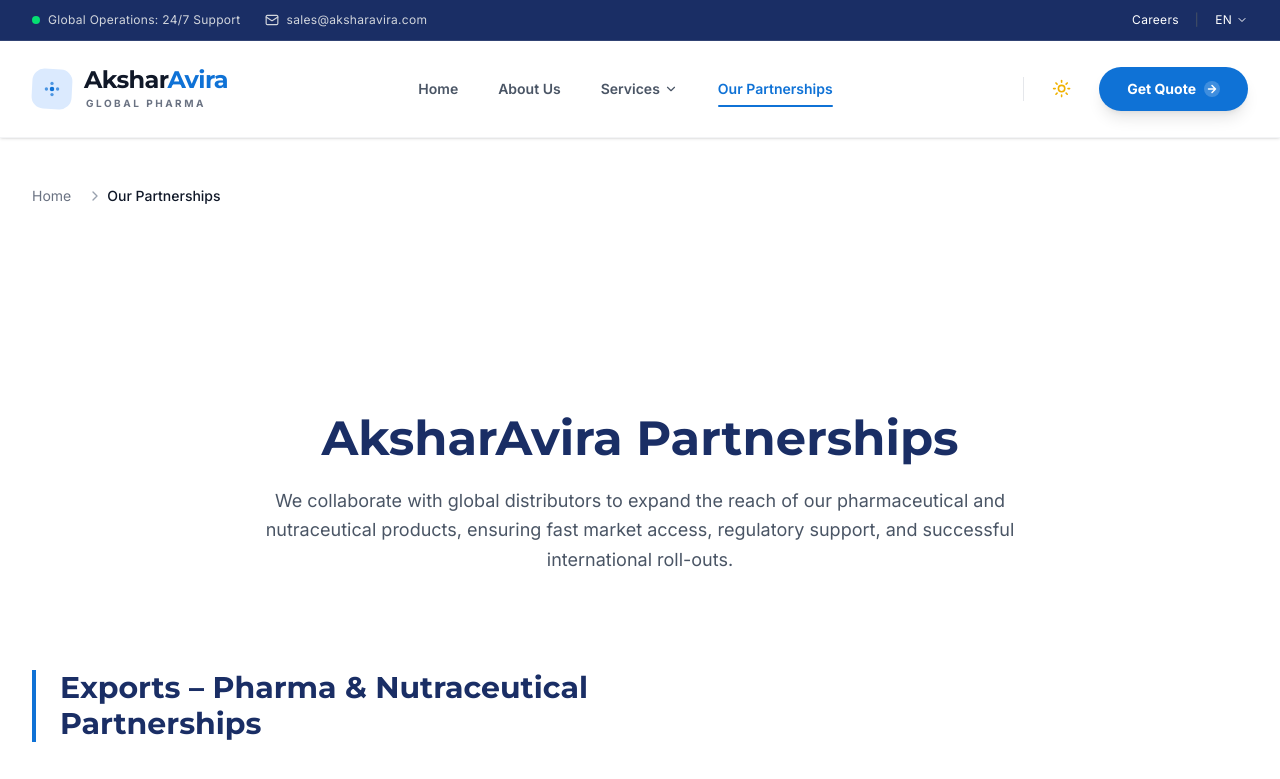
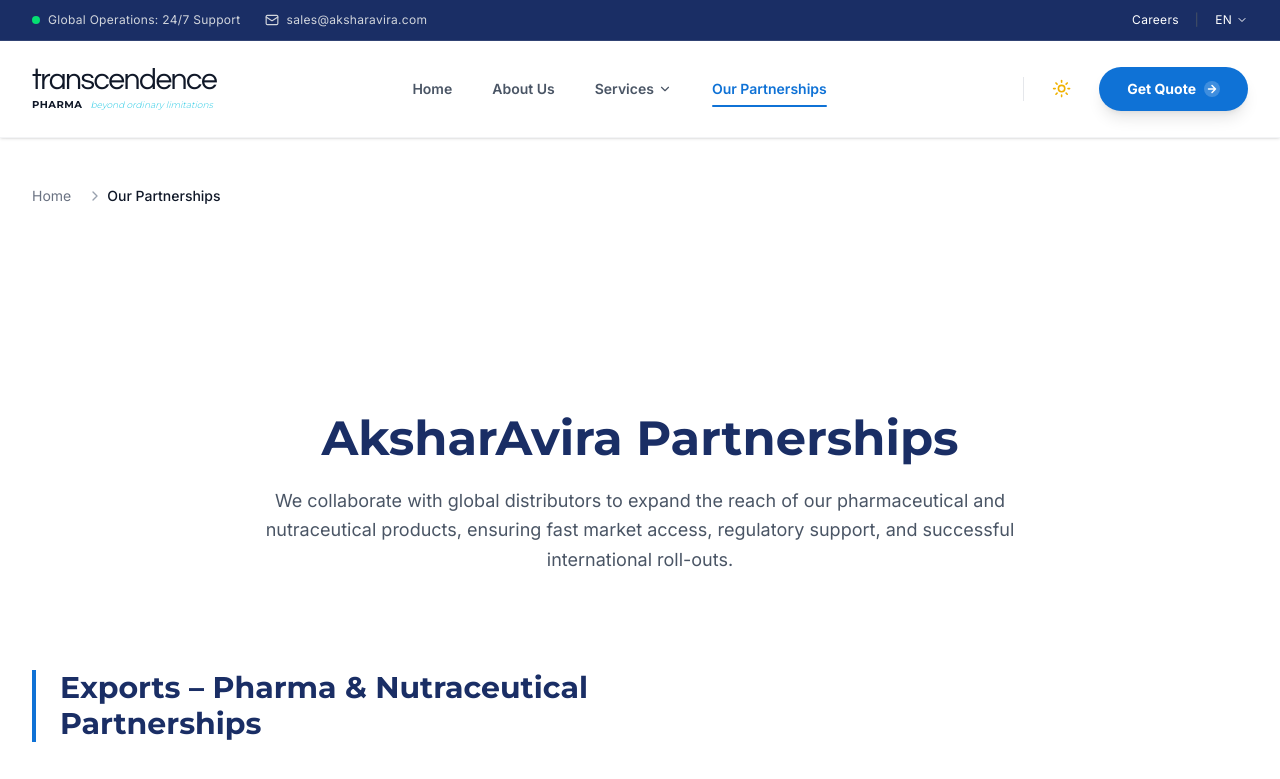
Before and after one commit to parthsinghblaze/medical, a Next.js app: page /partnerships in a window 1280 px wide. Shown: the top 779 px of the page. Built offline with nearby package versions, Linux system fonts and the light colour scheme.

Commit message:
Added logo

```diff
--- a/src/app/about-us/page.tsx
+++ b/src/app/about-us/page.tsx
@@ -40,7 +40,7 @@
                         {/* Left Column: Text */}
                         <div>
                             <h1 className="text-4xl md:text-5xl font-display font-bold text-primary dark:text-white mb-4">
-                                About AksharAvira Pharma
+                                About Transcendence Pharma
                             </h1>
                             <h2 className="text-xl md:text-2xl text-secondary dark:text-blue-400 font-medium mb-8 leading-relaxed font-display">
                                 Empowering Global Healthcare Through Quality Exports
@@ -48,11 +48,11 @@
 
                             <div className="space-y-6 text-lg leading-relaxed text-gray-600 dark:text-gray-300">
                                 <p>
-                                    <strong className="text-gray-900 dark:text-white font-bold">At AksharAvira Pharma</strong>,
+                                    <strong className="text-gray-900 dark:text-white font-bold">At Transcendence Pharma</strong>,
                                     we are committed to enhancing global health by ensuring the availability of high-quality finished dosage forms (FDF) and active pharmaceutical ingredients (APIs). Based in Surat, Gujarat, India, we specialize in exporting a wide range of pharmaceutical products to international markets. Our operations are driven by a deep understanding of the global pharmaceutical landscape, allowing us to bridge the gap between manufacturing excellence and healthcare needs worldwide.
                                 </p>
                                 <p>
-                                    Founded on the principles of quality and reliability, we work exclusively with <strong className="text-gray-900 dark:text-white font-bold">WHO-GMP certified facilities</strong> to ensure that every product we supply meets the highest international standards of safety and efficacy. Our strict regulatory compliance and advanced logistics network enable us to serve clients across <strong className="text-gray-900 dark:text-white font-bold">Asia, Africa, Europe, and the Americas</strong> with speed and precision. Whether it is sourcing rare molecules or delivering essential medicines, AksharAvira Pharma is your trusted partner in global healthcare.
+                                    Founded on the principles of quality and reliability, we work exclusively with <strong className="text-gray-900 dark:text-white font-bold">WHO-GMP certified facilities</strong> to ensure that every product we supply meets the highest international standards of safety and efficacy. Our strict regulatory compliance and advanced logistics network enable us to serve clients across <strong className="text-gray-900 dark:text-white font-bold">Asia, Africa, Europe, and the Americas</strong> with speed and precision. Whether it is sourcing rare molecules or delivering essential medicines, Transcendence Pharma is your trusted partner in global healthcare.
                                 </p>
                             </div>
                         </div>
@@ -65,7 +65,7 @@
                             <div className="relative rounded-2xl overflow-hidden shadow-2xl border border-gray-100 dark:border-gray-800 transform rotate-2 hover:rotate-0 transition-transform duration-500">
                                 <Image
                                     src="/images/team.png"
-                                    alt="AksharAvira Pharma Team and Facility"
+                                    alt="Transcendence Pharma Team and Facility"
                                     width={600}
                                     height={400}
                                     className="object-cover w-full h-full"
--- a/src/app/globals.css
+++ b/src/app/globals.css
@@ -18,10 +18,15 @@
 
   --font-sans: var(--font-inter);
   --font-display: var(--font-montserrat);
+  --font-questrial: var(--font-questrial);
 }
 
 @utility font-display {
   font-family: var(--font-display);
+}
+
+@utility font-questrial {
+  font-family: var(--font-questrial);
 }
 
 :root {
--- a/src/app/layout.tsx
+++ b/src/app/layout.tsx
@@ -1,4 +1,4 @@
-import { Inter, Montserrat } from 'next/font/google';
+import { Inter, Montserrat, Questrial } from 'next/font/google';
 import "./globals.css";
 import { ThemeProvider } from "../components/ThemeProvider";
 
@@ -14,8 +14,15 @@
     display: 'swap',
 });
 
+const questrial = Questrial({
+    weight: '400',
+    subsets: ['latin'],
+    variable: '--font-questrial',
+    display: 'swap',
+});
+
 export const metadata = {
-    title: 'AksharAvira Pharma - Experts In Global Pharmaceuticals Exports',
+    title: 'Transcendence Pharma - Experts In Global Pharmaceuticals Exports',
     description: 'Delivering top-notch medications to partners across the globe. Reliable. Compliant. Efficient.',
 };
 
@@ -25,7 +32,7 @@
     children: React.ReactNode;
 }) {
     return (
-        <html lang="en" className={`${inter.variable} ${montserrat.variable}`} suppressHydrationWarning>
+        <html lang="en" className={`${inter.variable} ${montserrat.variable} ${questrial.variable}`} suppressHydrationWarning>
             <body className="font-sans antialiased text-text-light dark:text-text-dark bg-background-light dark:bg-background-dark transition-colors duration-300">
                 <ThemeProvider
                     attribute="class"
--- a/src/app/privacy-policy/page.tsx
+++ b/src/app/privacy-policy/page.tsx
@@ -54,7 +54,7 @@
             title: "Data Protection & Security",
             content: (
                 <p>
-                    AksharAvira Pharma employs advanced technical and organizational security measures to protect your data against unauthorized access, accidental loss, or destruction. We use encryption, firewall protection, and restricted access protocols to ensure your sensitive information remains secure.
+                    Transcendence Pharma employs advanced technical and organizational security measures to protect your data against unauthorized access, accidental loss, or destruction. We use encryption, firewall protection, and restricted access protocols to ensure your sensitive information remains secure.
                 </p>
             )
         },
@@ -104,7 +104,7 @@
             title: "Third-Party Links",
             content: (
                 <p>
-                    Our website may contain links to external sites that are not operated by AksharAvira Pharma. We are not responsible for the privacy practices or content of these third-party websites and encourage you to review their policies.
+                    Our website may contain links to external sites that are not operated by Transcendence Pharma. We are not responsible for the privacy practices or content of these third-party websites and encourage you to review their policies.
                 </p>
             )
         },
@@ -159,7 +159,7 @@
                                 transition={{ delay: 0.2 }}
                                 className="text-lg text-gray-600 dark:text-gray-300 leading-relaxed"
                             >
-                                At AksharAvira Pharma, we respect your privacy and are committed to protecting your personal information. This Privacy Policy explains how we collect, use, and safeguard the data of our website visitors, business partners, and customers.
+                                At Transcendence Pharma, we respect your privacy and are committed to protecting your personal information. This Privacy Policy explains how we collect, use, and safeguard the data of our website visitors, business partners, and customers.
                             </motion.p>
                         </div>
 
--- a/src/app/terms-and-conditions/page.tsx
+++ b/src/app/terms-and-conditions/page.tsx
@@ -29,7 +29,7 @@
             title: "Acceptance of Terms",
             content: (
                 <p>
-                    By accessing and using the AksharAvira Pharma website, you acknowledge that you have read, understood, and agreed to be bound by these Terms & Conditions. If you do not agree with any part of these terms, you must refrain from using our website and services immediately.
+                    By accessing and using the Transcendence Pharma website, you acknowledge that you have read, understood, and agreed to be bound by these Terms & Conditions. If you do not agree with any part of these terms, you must refrain from using our website and services immediately.
                 </p>
             )
         },
@@ -37,7 +37,7 @@
             title: "Company Information",
             content: (
                 <p>
-                    AksharAvira Pharma is a leading pharmaceutical export company specializing in the global distribution of high-quality Finished Dosage Forms (FDF), Active Pharmaceutical Ingredients (API), Reference Listed Drugs (RLD), and Nutraceuticals. Our operations are governed by international pharmaceutical standards and regulatory compliance protocols.
+                    Transcendence Pharma is a leading pharmaceutical export company specializing in the global distribution of high-quality Finished Dosage Forms (FDF), Active Pharmaceutical Ingredients (API), Reference Listed Drugs (RLD), and Nutraceuticals. Our operations are governed by international pharmaceutical standards and regulatory compliance protocols.
                 </p>
             )
         },
@@ -65,7 +65,7 @@
             title: "Intellectual Property",
             content: (
                 <ul className="list-disc pl-6 space-y-2">
-                    <li>All content, including text, graphics, logos, and images, is the property of AksharAvira Pharma and is protected by international copyright laws.</li>
+                    <li>All content, including text, graphics, logos, and images, is the property of Transcendence Pharma and is protected by international copyright laws.</li>
                     <li>No part of this website may be reproduced, duplicated, or exploited for any commercial purpose without express written consent.</li>
                 </ul>
             )
@@ -84,7 +84,7 @@
             title: "Limitation of Liability",
             content: (
                 <ul className="list-disc pl-6 space-y-2">
-                    <li>AksharAvira Pharma shall not be liable for any indirect, incidental, or consequential damages arising from the use of our website or products.</li>
+                    <li>Transcendence Pharma shall not be liable for any indirect, incidental, or consequential damages arising from the use of our website or products.</li>
                     <li>We do not guarantee that the website will be error-free or uninterrupted at all times.</li>
                 </ul>
             )
@@ -102,7 +102,7 @@
             title: "Third-Party Links",
             content: (
                 <p>
-                    This website may contain links to third-party sites for your convenience. AksharAvira Pharma does not endorse or take responsibility for the content, privacy policies, or practices of any third-party websites. Use of such links is at your own risk.
+                    This website may contain links to third-party sites for your convenience. Transcendence Pharma does not endorse or take responsibility for the content, privacy policies, or practices of any third-party websites. Use of such links is at your own risk.
                 </p>
             )
         },
@@ -165,7 +165,7 @@
                                 transition={{ delay: 0.2 }}
                                 className="text-lg text-gray-600 dark:text-gray-300 leading-relaxed"
                             >
-                                Welcome to AksharAvira Pharma. By accessing our website and using our services, you agree to the following terms and conditions. Please read them carefully before proceeding.
+                                Welcome to Transcendence Pharma. By accessing our website and using our services, you agree to the following terms and conditions. Please read them carefully before proceeding.
                             </motion.p>
                         </div>
 
--- a/src/components/Footer.tsx
+++ b/src/components/Footer.tsx
@@ -13,17 +13,22 @@
                     {/* COLUMN 1: Company Info (35% approx -> span 4 or 5) */}
                     <div className="lg:col-span-5 space-y-6">
                         {/* Logo Area */}
-                        <Link href="/" className="flex items-center gap-2 group">
-                            <div className="bg-primary/10 p-2 rounded-full group-hover:bg-primary/20 transition-colors">
-                                <Pill className="text-primary w-8 h-8 rotate-45" />
+                        <Link href="/" className="flex flex-col justify-center cursor-pointer group no-underline">
+                            <h1 className="text-3xl font-questrial text-gray-900 dark:text-white leading-[0.9] tracking-tighter lowercase">
+                                transcendence
+                            </h1>
+                            <div className="flex gap-2 items-baseline mt-1">
+                                <span className="text-[10px] font-display font-bold uppercase tracking-wider text-gray-900 dark:text-white">
+                                    PHARMA
+                                </span>
+                                <span className="text-[9px] font-display font-light italic text-[#2acae4] whitespace-nowrap">
+                                    beyond ordinary limitations
+                                </span>
                             </div>
-                            <span className="text-2xl font-display font-bold text-gray-900 dark:text-white">
-                                AksharAvira <span className="text-primary">Pharma</span>
-                            </span>
                         </Link>
 
                         <p className="text-base leading-relaxed text-gray-600 dark:text-gray-400 max-w-sm">
-                            AksharAvira Pharma is a leading exporter of high-quality pharmaceutical products, committed to compliance, safety, and timely global distribution.
+                            Transcendence Pharma is a leading exporter of high-quality pharmaceutical products, committed to compliance, safety, and timely global distribution.
                         </p>
 
                         {/* Social Links (Optional but good for footer) */}
@@ -153,7 +158,7 @@
                 {/* BOTTOM SECTION - Copyright */}
                 <div className="border-t border-gray-200 dark:border-gray-800 py-8 text-center">
                     <p className="text-gray-500 dark:text-gray-400 text-sm">
-                        © 2025, <Link href="/" className="text-primary hover:text-primary/80 font-bold transition-colors">AksharAvira Pharma</Link>, All rights reserved
+                        © 2025, <Link href="/" className="text-primary hover:text-primary/80 font-bold transition-colors">Transcendence Pharma</Link>, All rights reserved
                     </p>
                 </div>
 
--- a/src/components/Header.tsx
+++ b/src/components/Header.tsx
@@ -51,30 +51,19 @@
                 <div className="max-w-7xl mx-auto px-4 sm:px-6 lg:px-8">
                     <div className="flex justify-between items-center h-24">
                         {/* Logo Area */}
-                        <div className="flex-shrink-0 flex items-center gap-3 cursor-pointer group">
-                            {/* Animated Logo Icon */}
-                            <div className="text-secondary dark:text-blue-400 relative h-10 w-10">
-                                <div className="absolute inset-0 bg-blue-100 dark:bg-blue-900/30 rounded-xl rotate-3 group-hover:rotate-6 transition-transform duration-300"></div>
-                                <div className="absolute inset-0 flex items-center justify-center">
-                                    <svg fill="currentColor" height="28" viewBox="0 0 50 50" width="28" className="transform group-hover:scale-110 transition-transform duration-300">
-                                        <circle cx="25" cy="25" r="4"></circle>
-                                        <circle cx="25" cy="15" opacity="0.7" r="3"></circle>
-                                        <circle cx="25" cy="35" opacity="0.7" r="3"></circle>
-                                        <circle cx="15" cy="25" opacity="0.7" r="3"></circle>
-                                        <circle cx="35" cy="25" opacity="0.7" r="3"></circle>
-                                    </svg>
-                                </div>
-                            </div>
-
-                            <div className="flex flex-col justify-center">
-                                <h1 className="text-2xl font-display font-bold text-gray-900 dark:text-white leading-none tracking-tight">
-                                    Akshar<span className="text-secondary dark:text-blue-400">Avira</span>
-                                </h1>
-                                <span className="text-[10px] text-gray-500 dark:text-gray-400 font-bold uppercase tracking-[0.25em] ml-0.5 mt-1">
-                                    Global Pharma
+                        <Link href="/" className="flex-shrink-0 flex flex-col justify-center cursor-pointer group no-underline">
+                            <h1 className="text-2xl sm:text-3xl font-questrial text-gray-900 dark:text-white leading-[0.9] tracking-tighter lowercase">
+                                transcendence
+                            </h1>
+                            <div className="flex gap-2 items-baseline mt-1">
+                                <span className="text-[10px] font-display font-bold uppercase tracking-wider text-gray-900 dark:text-white">
+                                    PHARMA
+                                </span>
+                                <span className="hidden sm:inline text-[9px] font-display font-light italic text-[#2acae4] whitespace-nowrap">
+                                    beyond ordinary limitations
                                 </span>
                             </div>
-                        </div>
+                        </Link>
 
                         {/* Desktop Menu */}
                         <div className="hidden lg:flex items-center space-x-10">
--- a/src/components/ManufacturingSection.tsx
+++ b/src/components/ManufacturingSection.tsx
@@ -17,7 +17,7 @@
 
                         <div className="space-y-6 text-gray-600 dark:text-gray-300 text-lg leading-relaxed">
                             <p>
-                                At AksharAvira Pharma, we specialize in <span className="font-bold text-gray-900 dark:text-white">pharmaceutical manufacturing</span> and <span className="font-bold text-gray-900 dark:text-white">export solutions</span> under both our own and partner brand names.
+                                At Transcendence Pharma, we specialize in <span className="font-bold text-gray-900 dark:text-white">pharmaceutical manufacturing</span> and <span className="font-bold text-gray-900 dark:text-white">export solutions</span> under both our own and partner brand names.
                             </p>
                             <p>
                                 With a strong infrastructure and expertise in <span className="font-bold text-gray-900 dark:text-white">formulation development</span>, we ensure the highest standards of <span className="font-bold text-gray-900 dark:text-white">regulatory compliance, documentation, and international quality certifications</span>.
--- a/src/components/QualityAssurance.tsx
+++ b/src/components/QualityAssurance.tsx
@@ -14,12 +14,12 @@
                             Learn How We Ensure Quality & Compliance
                         </span>
                         <h2 className="text-3xl md:text-5xl font-display font-bold text-primary dark:text-white leading-tight">
-                            AksharAvira Pharma provides global-standard pharmaceutical solutions.
+                            Transcendence Pharma provides global-standard pharmaceutical solutions.
                         </h2>
                     </div>
                     <div className="max-w-lg">
                         <p className="text-gray-600 dark:text-gray-300 text-lg leading-relaxed text-left lg:text-right">
-                            At AksharAvira, we prioritize international compliance, stringent safety protocols, and seamless global logistics. Our facilities and processes are designed to meet WHO-GMP and FDA export requirements, ensuring our clients receive only the highest-quality pharmaceutical products.
+                            At Transcendence, we prioritize international compliance, stringent safety protocols, and seamless global logistics. Our facilities and processes are designed to meet WHO-GMP and FDA export requirements, ensuring our clients receive only the highest-quality pharmaceutical products.
                         </p>
                     </div>
                 </div>
@@ -33,7 +33,7 @@
                         <div className="absolute top-0 right-0 w-64 h-64 bg-white/5 rounded-full blur-3xl -translate-y-1/2 translate-x-1/2"></div>
 
                         <h3 className="text-2xl lg:text-3xl font-bold mb-8 relative z-10">
-                            AksharAvira Quality Assurance Protocol
+                            Transcendence Quality Assurance Protocol
                         </h3>
 
                         {/* Checklist */}
--- a/src/components/ThreeScene.tsx
+++ b/src/components/ThreeScene.tsx
@@ -73,7 +73,7 @@
     }, [theme]);
 
     return (
-        <div className="w-full h-full min-h-[500px] flex items-center justify-center relative transition-opacity duration-1000 ease-in-out">
+        <div className="w-full h-full min-h-[300px] md:min-h-[500px] flex items-center justify-center relative transition-opacity duration-1000 ease-in-out">
             <div className="absolute inset-0 bg-gradient-to-t from-background-light via-transparent to-transparent dark:from-background-dark z-10 opacity-20 pointer-events-none" />
             <canvas
                 ref={canvasRef}
--- a/src/components/WhoWeAre.tsx
+++ b/src/components/WhoWeAre.tsx
@@ -30,7 +30,7 @@
                             <div className="relative h-full w-full rounded-full overflow-hidden border-8 border-white dark:border-surface-dark shadow-2xl">
                                 <Image
                                     src="/images/team.png"
-                                    alt="Aksharavira Healthcare Team"
+                                    alt="Transcendence Pharma Team"
                                     fill
                                     className="object-cover"
                                 />
@@ -55,7 +55,7 @@
 
                         <div className="space-y-6 text-gray-600 dark:text-gray-300 text-lg leading-relaxed">
                             <p>
-                                At Aksharavira, we are driven by a commitment to healthcare innovation and excellence.
+                                At Transcendence, we are driven by a commitment to healthcare innovation and excellence.
                                 Operating from our WHO-GMP certified facilities, we specialize in the production and global distribution of
                                 high-quality Finished Dosage Forms (FDF) and nutraceuticals. Our rigorous adherence to international standards
                                 ensures that every product plays a vital role in improving lives worldwide.
```
Also changed, not shown: src/components/Hero.tsx (+11 -12 lines).
